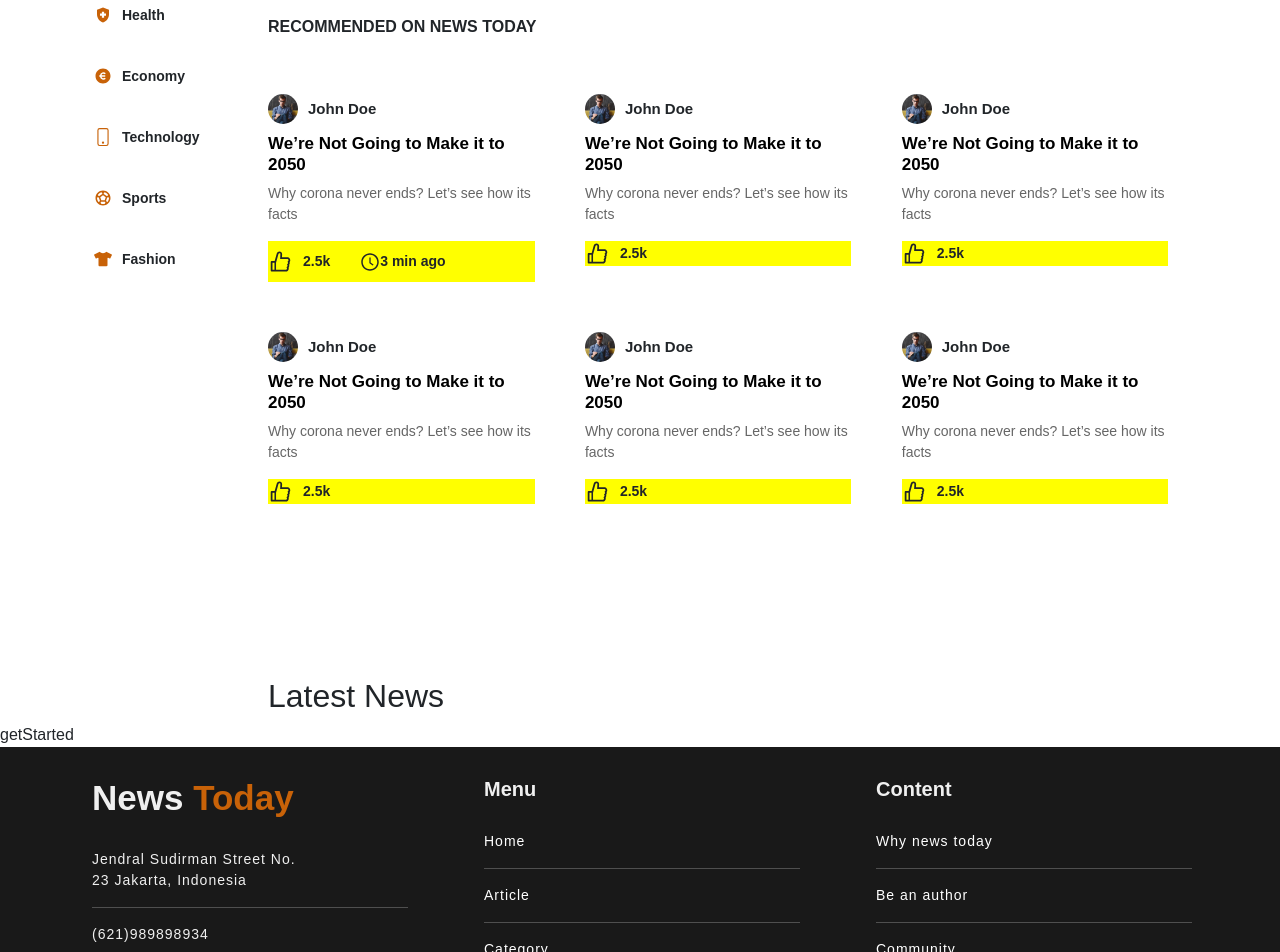
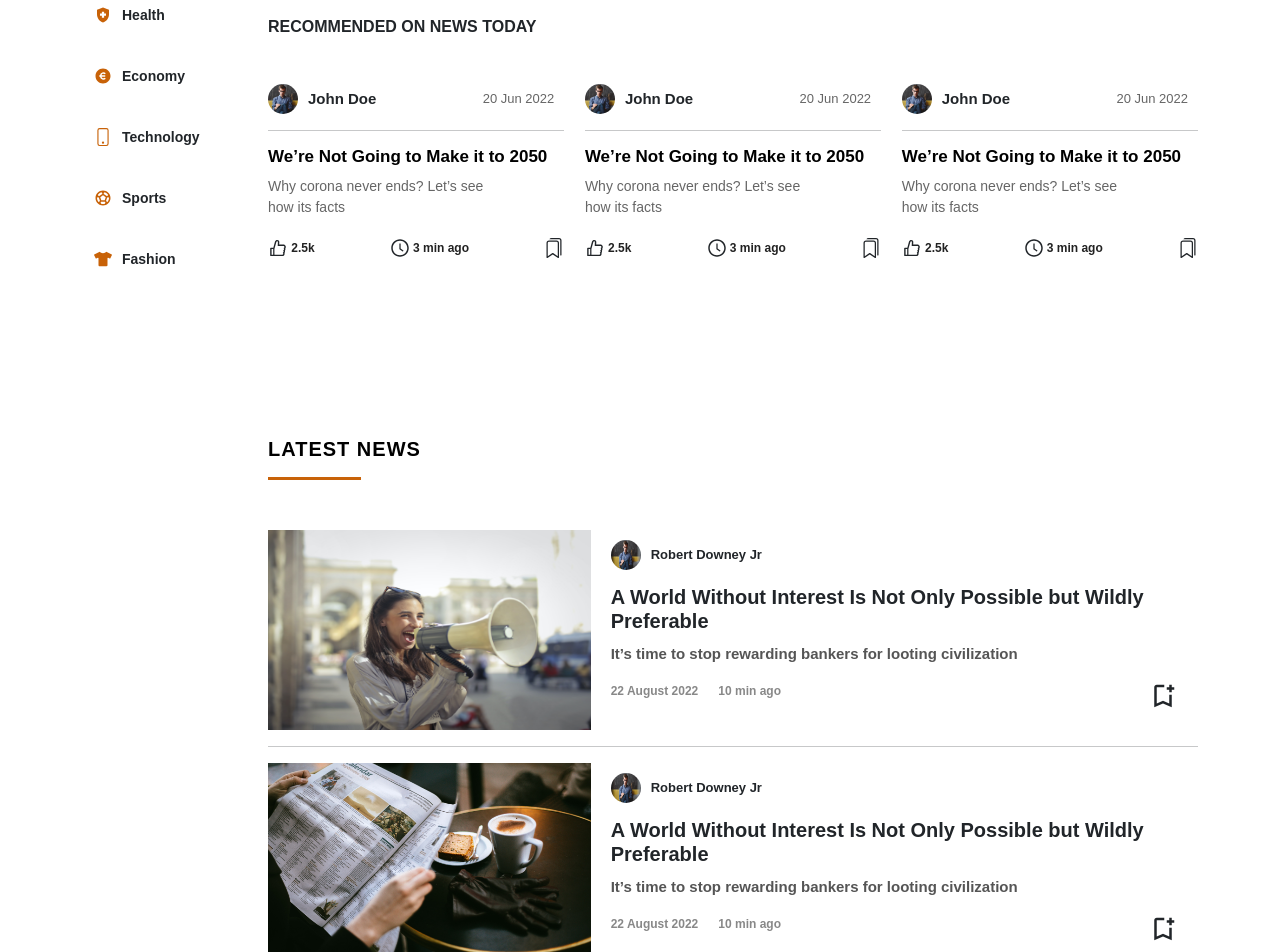
Before and after one commit to bracket-technology/newstoday, a React (Create React App) app: page / in a window 1280 px wide. Shown: the part 800-1752 px from the top of the page. Built offline with nearby package versions, Linux system fonts and the light colour scheme; no server answers; a web font is replaced by a local one.

Commit message:
feat: add homepage [not responsive]

```diff
--- a/src/App.css
+++ b/src/App.css
@@ -3,6 +3,8 @@
   padding: 0;
   box-sizing: border-box;
   font-family: "Avenir", sans-serif;
+  /* background: var(--bg-darker);
+  color: #fff; */
 }
 
 :root {
--- a/src/Components/Footer/Footer.js
+++ b/src/Components/Footer/Footer.js
@@ -15,11 +15,8 @@ const Footer = () => {
             Jendral Sudirman Street No. <br />
             23 Jakarta, Indonesia
           </p>
-          <hr />
           <p>(621)989898934</p>
-          <hr />
           <p>newstoday@mail.com</p>
-          <hr />
         </div>
         <div className="footer-content col-md-4">
           <h2>Menu</h2>
--- a/src/Pages/Home/Home.js
+++ b/src/Pages/Home/Home.js
@@ -5,7 +5,6 @@ import Banner from "./components/Banner/Banner";
 import Category from "./components/Category/Category";
 import News from "./components/News/News";
 import "./styles.scss";
-import GetStarted from "./components/GetStarted/GetStarted";
 import LatestNews from "./components/LatestNews.js/LatestNews";
 
 const Home = () => {
@@ -22,7 +21,6 @@ const Home = () => {
           </div>
         </div>
       </div>
-      <GetStarted />
       <Footer />
     </>
   );
--- a/src/Pages/Home/components/Banner/Banner.js
+++ b/src/Pages/Home/components/Banner/Banner.js
@@ -6,7 +6,7 @@ const Banner = () => {
   return (
     <>
       <section className="banner-page">
-        <div className="banner container">
+        <div className="banner container d-md-block d-lg-block">
           <div className="banner-content">
             <div className="news1">
               <div className="news1-box">
@@ -18,7 +18,7 @@ const Banner = () => {
                     don’t be afraid to express the facts. Be an author and share
                     you prespective of something to the world.
                   </p>
-                  <button>Start Exploring</button>
+                  <button>Read More</button>
                 </div>
               </div>
             </div>
--- a/src/Pages/Home/components/GetStarted/GetStarted.js
+++ /dev/null
@@ -1,9 +0,0 @@
-import React from 'react'
-
-const getStarted = () => {
-  return (
-    <div>getStarted</div>
-  )
-}
-
-export default getStarted
--- a/src/Pages/Home/components/LatestNews.js/LatestNews.js
+++ b/src/Pages/Home/components/LatestNews.js/LatestNews.js
@@ -1,13 +1,100 @@
-import React from 'react'
-import './styles.scss'
-
+import React from "react";
+import "./styles.scss";
+import n1 from "../../../../assets/news/n1.jpg";
+import n2 from "../../../../assets/news/n4.jpg";
+import n3 from "../../../../assets/news/n3.jpg";
+import user from "../../../../assets/users/user1.jpg";
+import { MdOutlineBookmarkAdd } from "react-icons/md";
 
 const LatestNews = () => {
   return (
-    <section className='latestNews-page'>
-        <h2>Latest News</h2>
+    <section className="latestNews-page">
+      <h2>Latest News</h2>
+      <div className="news-box">
+        <div className="news-box-img">
+          <img src={n1} alt="news" />
+        </div>
+        <div className="news-box-details">
+          <div className="news-box-user">
+            <img src={user} alt="" />
+            <p>Robert Downey Jr</p>
+          </div>
+
+          <div className="news-box-info">
+            <h3>
+              A World Without Interest Is Not Only Possible but Wildly
+              Preferable
+            </h3>
+            <p>It’s time to stop rewarding bankers for looting civilization</p>
+          </div>
+
+          <div className="news-box-detail">
+            <p>22 August 2022</p>
+            <p>10 min ago</p>
+          </div>
+          <span>
+            <MdOutlineBookmarkAdd className="icon"/>
+          </span>
+        </div>
+      </div>
+      <hr />
+      <div className="news-box">
+        <div className="news-box-img">
+          <img src={n3} alt="news" />
+        </div>
+        <div className="news-box-details">
+          <div className="news-box-user">
+            <img src={user} alt="" />
+            <p>Robert Downey Jr</p>
+          </div>
+
+          <div className="news-box-info">
+            <h3>
+              A World Without Interest Is Not Only Possible but Wildly
+              Preferable
+            </h3>
+            <p>It’s time to stop rewarding bankers for looting civilization</p>
+          </div>
+
+          <div className="news-box-detail">
+            <p>22 August 2022</p>
+            <p>10 min ago</p>
+          </div>
+          <span>
+            <MdOutlineBookmarkAdd className="icon"/>
+          </span>
+        </div>
+      </div>
+      <hr />
+      <div className="news-box">
+        <div className="news-box-img">
+          <img src={n2} alt="news" />
+        </div>
+        <div className="news-box-details">
+          <div className="news-box-user">
+            <img src={user} alt="" />
+            <p>Robert Downey Jr</p>
+          </div>
+
+          <div className="news-box-info">
+            <h3>
+              A World Without Interest Is Not Only Possible but Wildly
+              Preferable
+            </h3>
+            <p>It’s time to stop rewarding bankers for looting civilization</p>
+          </div>
+
+          <div className="news-box-detail">
+            <p>22 August 2022</p>
+            <p>10 min ago</p>
+          </div>
+          <span>
+            <MdOutlineBookmarkAdd className="icon"/>
+          </span>
+        </div>
+      </div>
     </section>
-  )
-}
+  );
+};
 
-export default LatestNews
+export default LatestNews;
--- a/src/Pages/Home/components/LatestNews.js/styles.scss
+++ b/src/Pages/Home/components/LatestNews.js/styles.scss
@@ -0,0 +1,92 @@
+.latestNews-page {
+  width: 100%;
+  height: 130vh;
+
+  h2 {
+    font-size: 20px;
+    font-weight: 600;
+    text-transform: uppercase;
+    letter-spacing: 1px;
+    color: #000;
+    margin-bottom: 50px;
+
+    &::after {
+      content: "";
+      display: block;
+      border-bottom: 3px solid #c86208;
+      width: 10%;
+      padding-bottom: 16px;
+    }
+  }
+  .news-box {
+    width: 100%;
+    height: 200px;
+    display: flex;
+
+    .news-box-img {
+      width: 500px;
+      height: 200px;
+      img {
+        width: 100%;
+        height: 100%;
+      }
+    }
+    .news-box-details {
+      width: 100%;
+      margin-top: 10px;
+      padding-left: 20px;
+
+      .news-box-user {
+        display: flex;
+        align-items: center;
+        align-self: center;
+
+        img {
+          width: 30px;
+          height: 30px;
+          border-radius: 50%;
+        }
+        p {
+          font-size: 13px;
+          font-weight: 700;
+          margin: 0 10px;
+        }
+      }
+      .news-box-info {
+        margin-top: 15px;
+        h3 {
+          font-weight: 800;
+          font-size: 20px;
+        }
+        p {
+          margin-top: 10px;
+          font-weight: 700;
+          font-size: 15px;
+          color: #555;
+        }
+      }
+      .news-box-detail {
+        display: flex;
+        align-items: center;
+        align-self: center;
+        p {
+          margin-right: 20px;
+          font-size: 12px;
+          color: #888;
+          font-weight: 700;
+        }
+      }
+      span {
+        display: flex;
+        justify-content: flex-end;
+        text-align: right;
+        margin-top: -35px;
+        margin-right: 20px;
+
+        .icon {
+          font-size: 30px;
+        }
+      }
+    }
+  }
+}
--- a/src/Pages/Home/components/News/News.js
+++ b/src/Pages/Home/components/News/News.js
@@ -2,6 +2,7 @@ import React from "react";
 import "./styles.scss";
 import user1 from "../../../../assets/users/user1.jpg";
 import { AiOutlineLike, AiOutlineClockCircle } from "react-icons/ai";
+import { BsBookmarks } from "react-icons/bs";
 
 const News = () => {
   return (
@@ -9,88 +10,66 @@ const News = () => {
       <h1>What's Happening Today?</h1>
       <h2>Recommended On News Today</h2>
       <div className="recommended">
-      <div className="r-box">
+        <div className="r-box">
           <div className="img-box">
             <img src={user1} alt="" />
-            <p>John Doe</p>
+            <div className="info d-flex">
+              <p>John Doe</p>
+              <p>20 Jun 2022</p>
+            </div>
           </div>
+          <hr />
           <div className="news-detail">
             <h4>We’re Not Going to Make it to 2050</h4>
             <p>Why corona never ends? Let’s see how its facts</p>
             <div className="icon-list">
-              <AiOutlineLike className="icon"/>
+              <AiOutlineLike className="icon" />
               <span>2.5k</span>
-             <span><AiOutlineClockCircle className="icon2"/>3 min ago</span>
+              <AiOutlineClockCircle className="icon" />
+              <span>3 min ago</span>
+              <BsBookmarks className="icon" />
             </div>
           </div>
         </div>
         <div className="r-box">
           <div className="img-box">
             <img src={user1} alt="" />
-            <p>John Doe</p>
+            <div className="info d-flex">
+              <p>John Doe</p>
+              <p>20 Jun 2022</p>
+            </div>
           </div>
+          <hr />
           <div className="news-detail">
             <h4>We’re Not Going to Make it to 2050</h4>
             <p>Why corona never ends? Let’s see how its facts</p>
             <div className="icon-list">
-              <AiOutlineLike className="icon"/>
+              <AiOutlineLike className="icon" />
               <span>2.5k</span>
+              <AiOutlineClockCircle className="icon" />
+              <span>3 min ago</span>
+              <BsBookmarks className="icon" />
             </div>
           </div>
         </div>
         <div className="r-box">
           <div className="img-box">
             <img src={user1} alt="" />
-            <p>John Doe</p>
+            <div className="info d-flex">
+              <p>John Doe</p>
+              <p>20 Jun 2022</p>
+            </div>
           </div>
+          <hr />
           <div className="news-detail">
             <h4>We’re Not Going to Make it to 2050</h4>
             <p>Why corona never ends? Let’s see how its facts</p>
             <div className="icon-list">
-              <AiOutlineLike className="icon"/>
+              <AiOutlineLike className="icon" />
               <span>2.5k</span>
-            </div>
-          </div>
-        </div>
-        <div className="r-box">
-          <div className="img-box">
-            <img src={user1} alt="" />
-            <p>John Doe</p>
-          </div>
-          <div className="news-detail">
-            <h4>We’re Not Going to Make it to 2050</h4>
-            <p>Why corona never ends? Let’s see how its facts</p>
-            <div className="icon-list">
-              <AiOutlineLike className="icon"/>
-              <span>2.5k</span>
-            </div>
-          </div>
-        </div>
-        <div className="r-box">
-          <div className="img-box">
-            <img src={user1} alt="" />
-            <p>John Doe</p>
-          </div>
-          <div className="news-detail">
-            <h4>We’re Not Going to Make it to 2050</h4>
-            <p>Why corona never ends? Let’s see how its facts</p>
-            <div className="icon-list">
-              <AiOutlineLike className="icon"/>
-              <span>2.5k</span>
-            </div>
-          </div>
-        </div>
-        <div className="r-box">
-          <div className="img-box">
-            <img src={user1} alt="" />
-            <p>John Doe</p>
-          </div>
-          <div className="news-detail">
-            <h4>We’re Not Going to Make it to 2050</h4>
-            <p>Why corona never ends? Let’s see how its facts</p>
-            <div className="icon-list">
-              <AiOutlineLike className="icon"/>
-              <span>2.5k</span>
+              <AiOutlineClockCircle className="icon" />
+              <span>3 min ago</span>
+              <BsBookmarks className="icon" />
             </div>
           </div>
         </div>
--- a/src/Pages/Home/components/News/styles.scss
+++ b/src/Pages/Home/components/News/styles.scss
@@ -1,5 +1,6 @@
 .news-page {
-  height: 100vh;
+  position: relative;
+  height: 70vh;
   h1 {
     font-size: 50px;
     letter-spacing: 1px;
@@ -19,15 +20,26 @@
     justify-content: space-between;
 
     .r-box {
-      margin-top: 50px;
+      margin-top: 40px;
 
       .img-box {
         display: flex;
 
-        p {
-          margin: auto 10px;
-          font-weight: 700;
-          font-size: 15px;
+        .info {
+          width: 100%;
+          justify-content: space-between;
+          p {
+            margin: auto 10px;
+            font-weight: 700;
+            font-family: "Poppins", sans-serif;
+            font-size: 15px;
+
+            &:nth-child(2) {
+              font-weight: 500;
+              font-size: 13px;
+              color: #666;
+            }
+          }
         }
         img {
           width: 30px;
@@ -39,7 +51,7 @@
       }
       .news-detail {
         margin-top: 10px;
-        width: 90%;
+        width: 100%;
 
         h4 {
           font-size: 17px;
@@ -49,31 +61,25 @@
         p {
           font-size: 14px;
           color: #666;
+          width: 80%;
         }
         .icon-list {
+          margin: 20px 0;
           display: flex;
-          align-items: center;
-          align-self: center;
-          width: 100%;;
-          background: yellow;
+          justify-content: space-between;
+          width: 100%;
 
           .icon {
-            font-size: 25px;
+            font-size: 20px;
+            cursor: pointer;
           }
 
           span {
-            font-size: 14px;
+            font-size: 12px;
             font-weight: 700;
-            padding-left: 10px;
-            margin-right: 20px;
-
-            &:nth-child(3) {
-              padding: 10px;
-            }
-
-            .icon2 {
-              font-size: 20px;
-            }
+            margin: auto;
+            padding-right: 6em;
+            color: #222;
           }
         }
       }
--- a/src/Pages/Home/styles.scss
+++ b/src/Pages/Home/styles.scss
@@ -3,5 +3,6 @@
     margin-top: 50px;
     .content-center-container {
         flex: 5;
+        position: relative;
     }
 }
```
